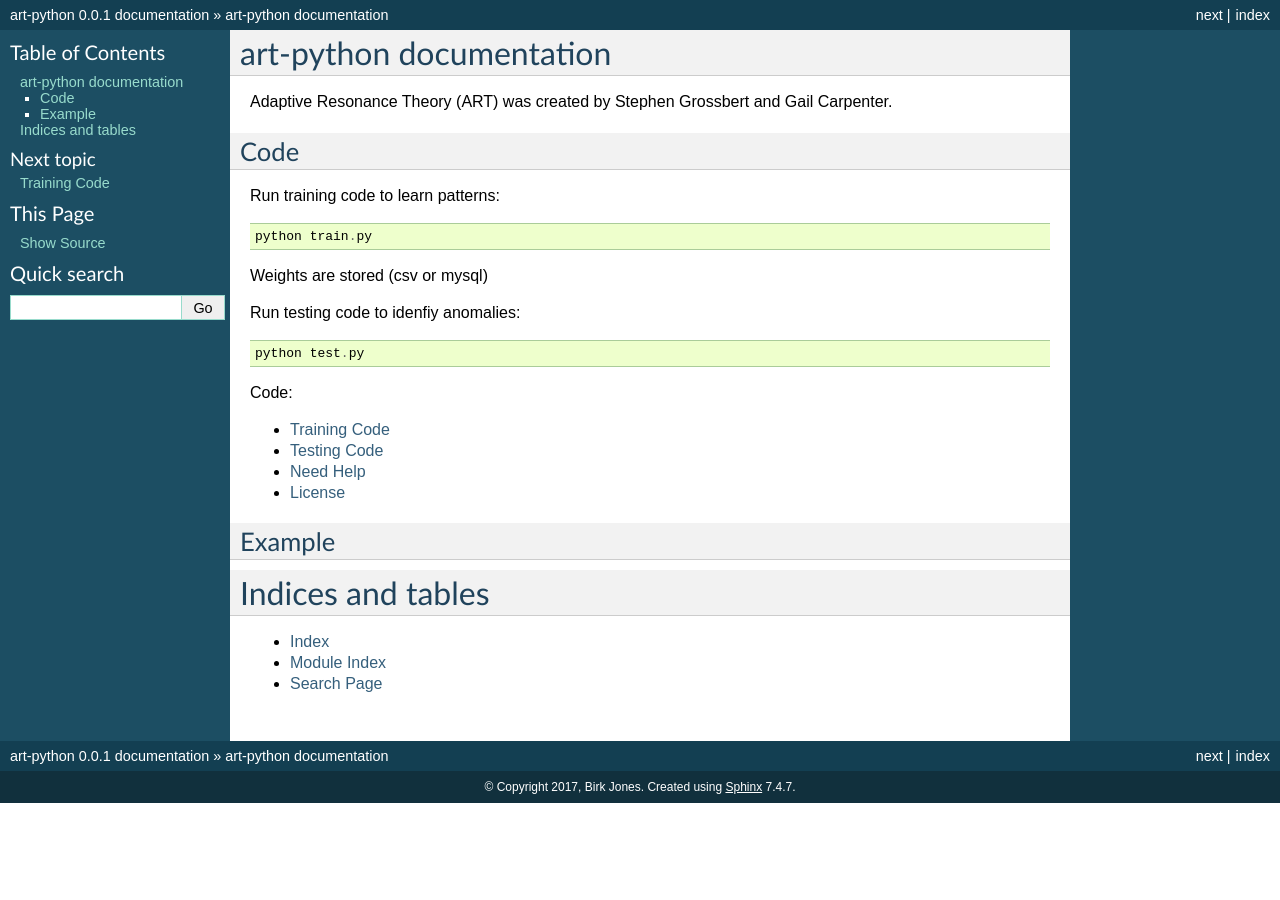
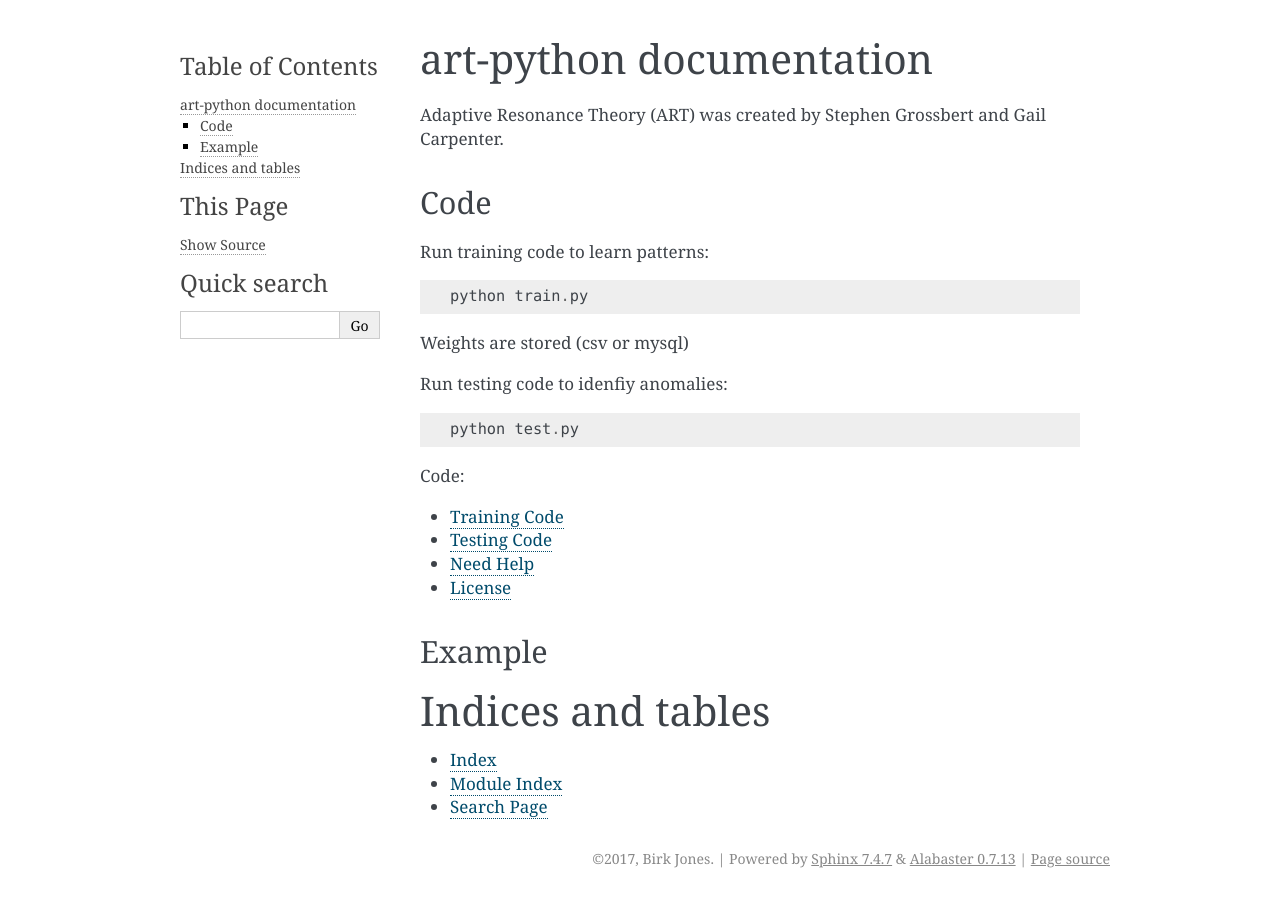
Before and after one commit to cbirkj/art-python, a Sphinx documentation site: the page built from docs/sphinx/source/index.rst, in a window 1280 px wide. Built offline with Sphinx 7.4.7, drawn with Linux system fonts in a browser that asks for light colours.

Commit message:
sphinx stuff

```diff
--- a/docs/sphinx/source/conf.py
+++ b/docs/sphinx/source/conf.py
@@ -83,7 +83,7 @@ todo_include_todos = False
 # a list of builtin themes.
 #
 #html_theme = 'alabaster'
-html_theme = 'classic'
+#html_theme = 'classic'
 #html_theme_options = {
 #	"rightsidebar":"true",
 #	"relbarbgcolor":"black"
```
Also changed, not shown: 11 other files.
